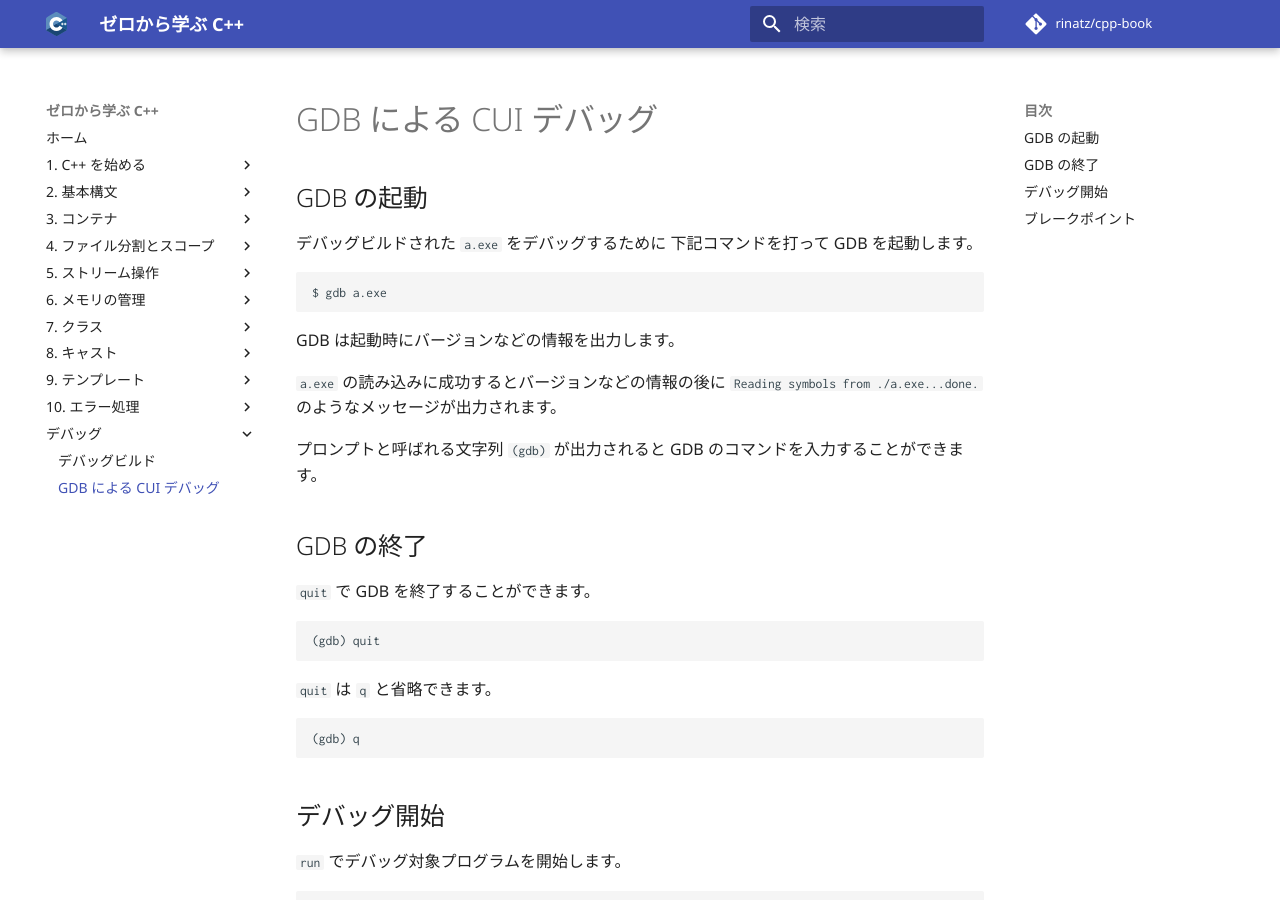
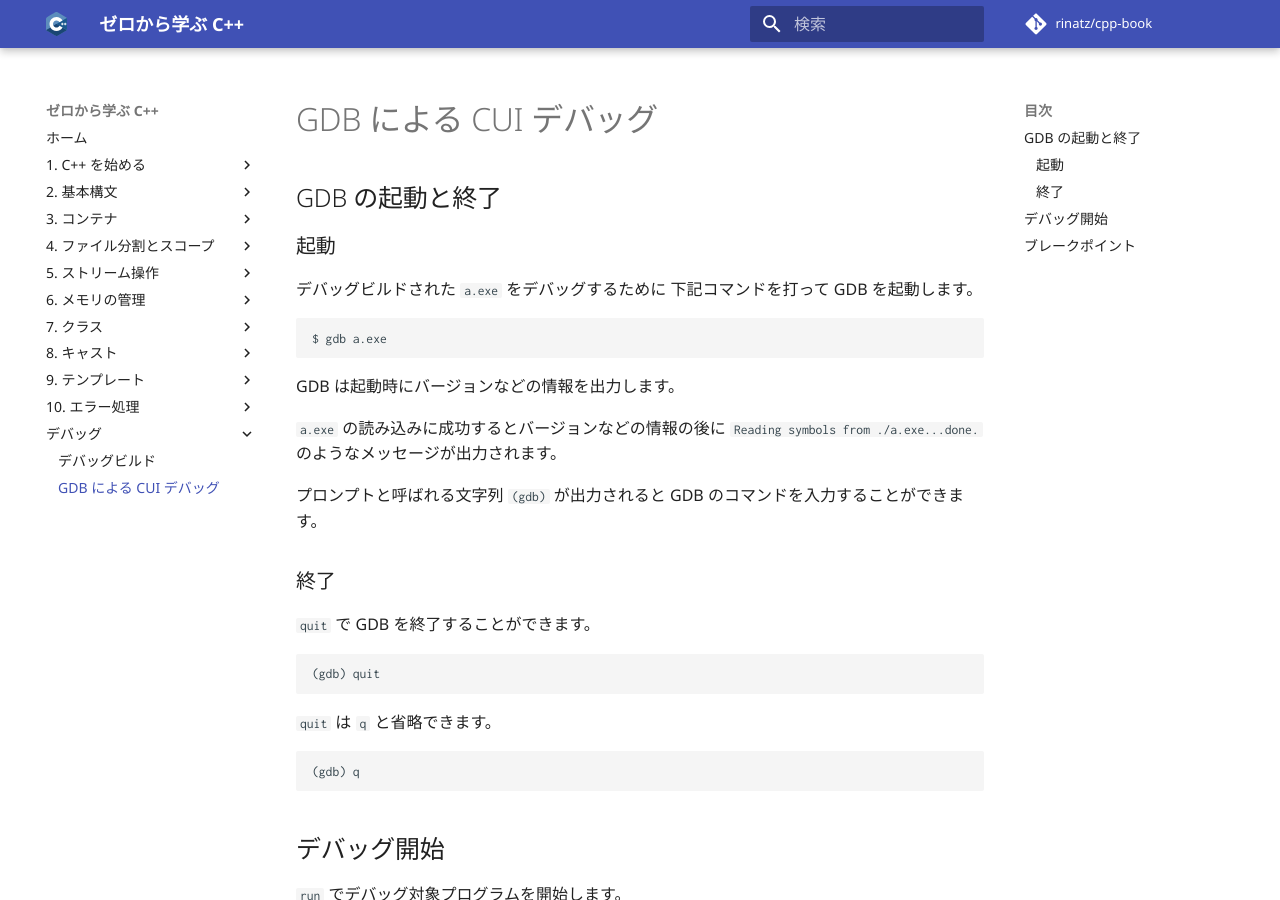
Before and after one commit to rinatz/cpp-book, an MkDocs documentation site: the page built from docs/debug-gdb.md, in a window 1280 px wide and 900 px high. Built offline with MkDocs 1.6.1 and Material for MkDocs 9.7.7, drawn with Linux system fonts in a browser that asks for light colours; comment, search, counter and statistics services are not loaded.

Commit message:
Organize sections

```diff
--- a/docs/debug-gdb.md
+++ b/docs/debug-gdb.md
@@ -1,6 +1,8 @@
 # GDB による CUI デバッグ
 
-## GDB の起動
+## GDB の起動と終了
+
+### 起動
 
 デバッグビルドされた `a.exe` をデバッグするために
 下記コマンドを打って GDB を起動します。
@@ -16,7 +18,7 @@ GDB は起動時にバージョンなどの情報を出力します。
 
 プロンプトと呼ばれる文字列 `(gdb)` が出力されると GDB のコマンドを入力することができます。
 
-## GDB の終了
+### 終了
 
 `quit` で GDB を終了することができます。
 
```
